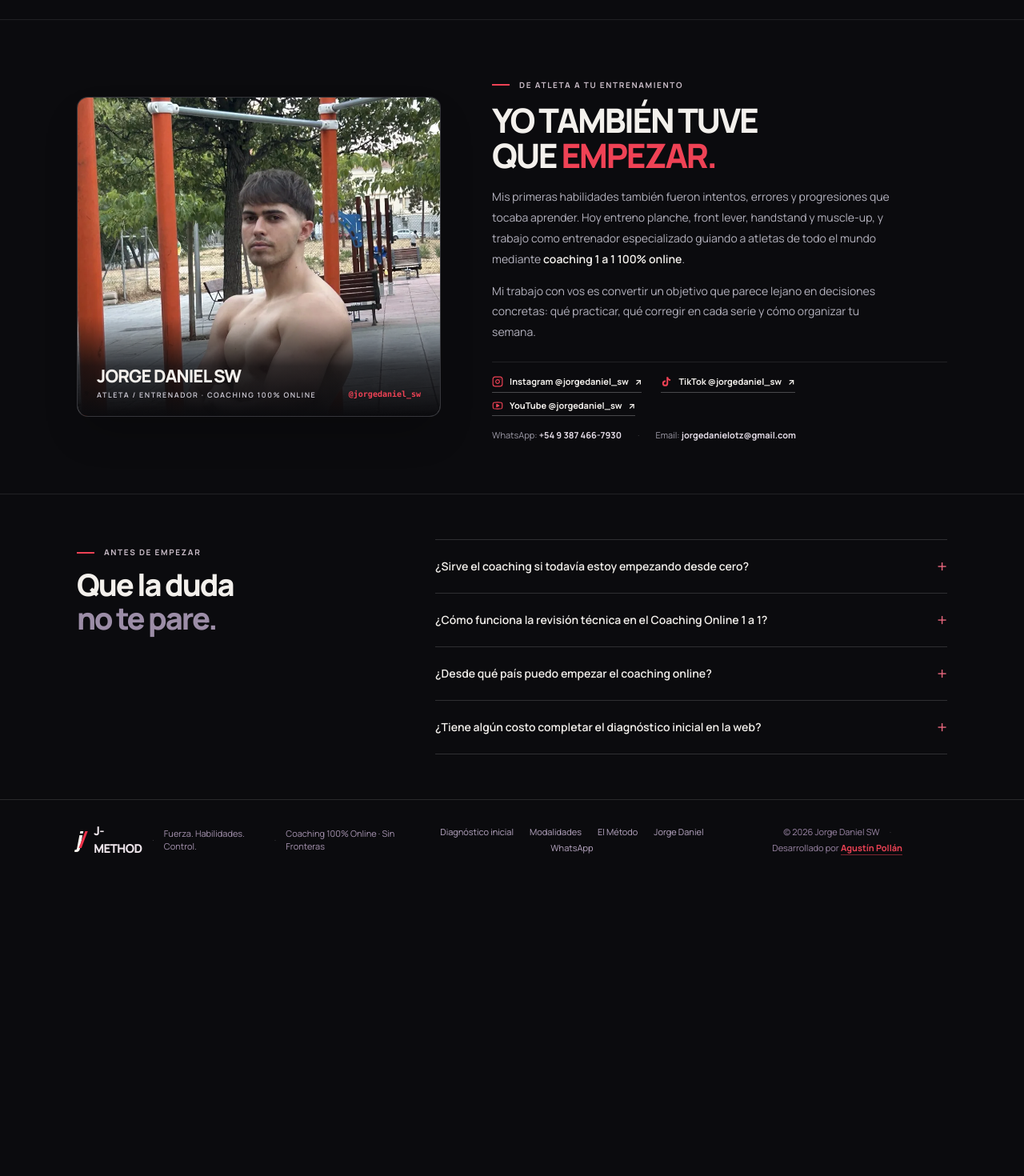
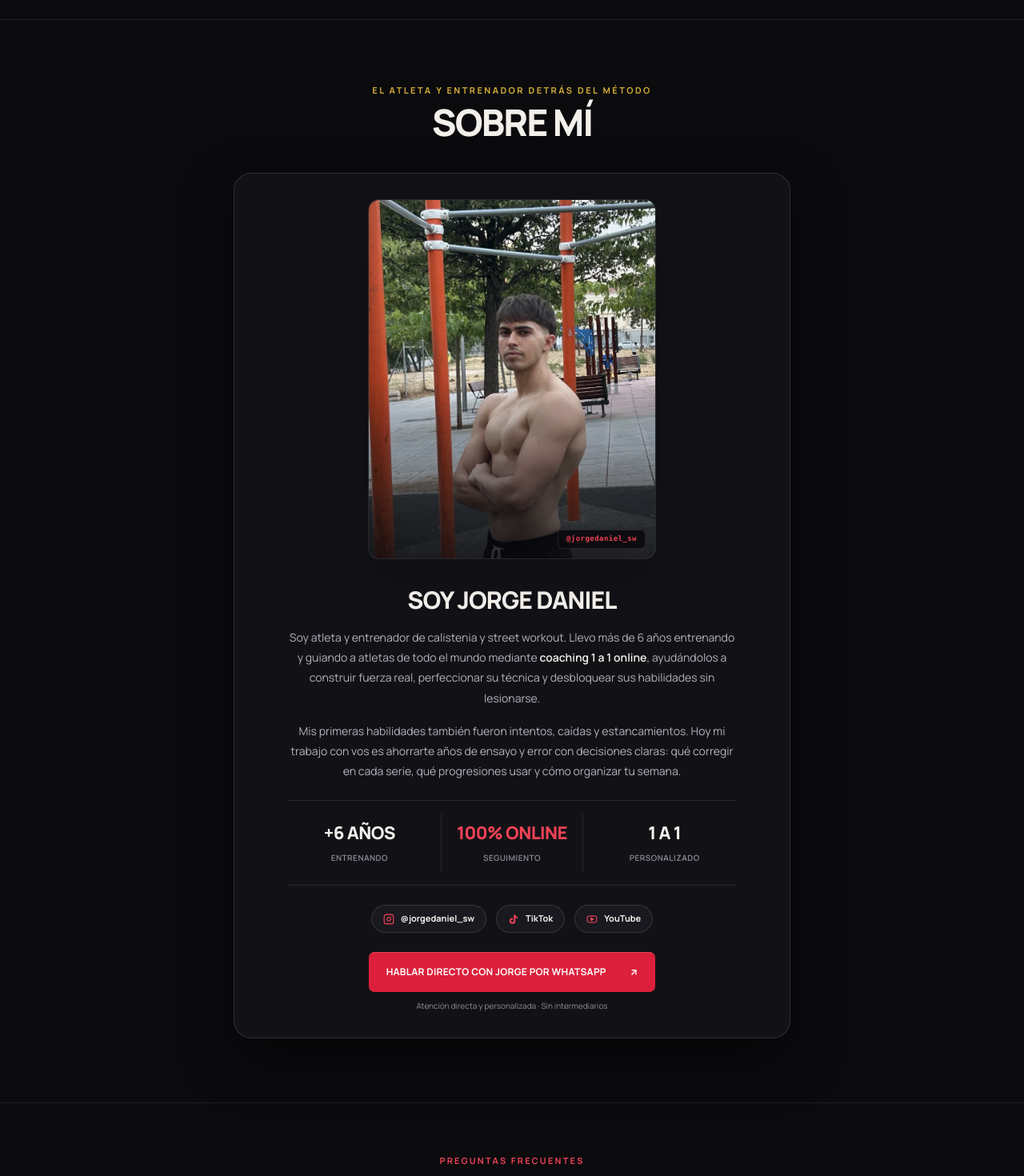
Before and after one commit to Agus1676/j-method, a React (Vite) app: page / in a window 1280 px wide. Shown: the part 2820-4290 px from the top of the page at 80% size. Before the commit the page ends 3921 px from the top, so only its background shows below. Built offline with nearby package versions, Linux system fonts and the light colour scheme; the HTML template or start-up script is replaced by a standard one.

Commit message:
feat: redesign Coach Bio section inspired by Calisrama high-impact card and optimize mobile typography

```diff
--- a/src/components/CoachBio.tsx
+++ b/src/components/CoachBio.tsx
@@ -5,148 +5,177 @@ import { InstagramIcon, TikTokIcon, YouTubeIcon } from './SocialIcons';
 export const CoachBio: React.FC = () => {
   return (
     <>
-      {/* Editorial Coach Section */}
+      {/* Editorial Coach Section - Inspired by Calisrama Aesthetic */}
       <section
         id="coach"
-        aria-labelledby="about-title"
-        className="border-t border-white/[0.09] py-12 lg:py-16 scroll-mt-20"
+        aria-labelledby="about-heading"
+        className="border-t border-white/[0.09] py-14 lg:py-20 scroll-mt-20 relative"
       >
-        <div className="max-w-[1184px] mx-auto px-5 sm:px-12 grid grid-cols-1 lg:grid-cols-[0.8fr_1fr] items-center gap-8 lg:gap-16">
-          {/* Left Portrait Frame */}
-          <div className="bg-[#15151b] border border-white/[0.14] rounded-[14px] h-[340px] sm:h-[400px] relative overflow-hidden shadow-2xl">
+        <div className="max-w-[760px] mx-auto px-5 sm:px-8">
+          {/* Section Header: Centered Subtitle & Title */}
+          <div className="text-center mb-8 sm:mb-10">
+            <span className="block text-[10px] sm:text-[11px] font-bold uppercase tracking-[0.22em] text-[#d4af37] mb-2">
+              EL ATLETA Y ENTRENADOR DETRÁS DEL MÉTODO
+            </span>
+            <h2
+              id="about-heading"
+              className="text-[34px] sm:text-[46px] font-extrabold tracking-[-0.04em] uppercase text-[#f3f0ec] leading-none"
+            >
+              SOBRE MÍ
+            </h2>
+          </div>
+
+          {/* Premium Centered Bio Card */}
+          <div className="bg-[#121216] border border-white/[0.12] rounded-[18px] sm:rounded-[22px] p-5 sm:p-8 shadow-[0_25px_60px_rgba(0,0,0,0.5)]">
+            {/* Athlete Photo Container */}
+            <div className="max-w-[360px] mx-auto mb-6 sm:mb-7">
+              <div className="relative rounded-[14px] overflow-hidden border border-white/[0.12] aspect-[4/5] bg-[#0b0b0e] shadow-2xl group">
                 <img
                   src="/images/hero.webp"
-              alt="Jorge Daniel SW en barra de calistenia"
+                  alt="Jorge Daniel SW - Atleta y Entrenador de Calistenia"
                   loading="lazy"
-              className="w-full h-full object-cover object-[50%_35%]"
+                  className="w-full h-full object-cover object-[50%_35%] filter contrast-[1.05] brightness-[0.95] group-hover:scale-105 transition-transform duration-500 ease-out"
                 />
-            <div className="absolute inset-x-0 bottom-0 bg-gradient-to-t from-[#0b0b0e] via-[#0b0b0e]/80 to-transparent pt-16 pb-5 px-6 flex items-end justify-between gap-4">
-              <div>
-                <span className="block text-[20px] sm:text-[22px] font-extrabold tracking-[-0.04em] text-[#f3f0ec] leading-none">
-                  JORGE DANIEL SW
-                </span>
-                <span className="block text-[8px] sm:text-[9px] font-semibold tracking-[0.17em] text-[#d0cdd8] mt-1.5 uppercase">
-                  ATLETA / ENTRENADOR · COACHING 100% ONLINE
-                </span>
-              </div>
-              <span className="text-[10px] font-mono text-[#ef4255] font-bold">
+                <div className="absolute inset-0 bg-gradient-to-t from-[#0b0b0e]/80 via-transparent to-transparent pointer-events-none" />
+                <span className="absolute bottom-3 right-3 text-[9px] font-mono font-bold tracking-wider text-[#ef4255] bg-[#0b0b0e]/90 border border-white/10 px-2.5 py-1 rounded-md">
                   @{COACH_DATA.instagram}
                 </span>
               </div>
             </div>
 
-          {/* Right Editorial Copy & Channels */}
-          <div>
-            <p className="jm-eyebrow mb-3.5">DE ATLETA A TU ENTRENAMIENTO</p>
-            <h2
-              id="about-title"
-              className="text-[30px] sm:text-[42px] font-extrabold tracking-[-0.055em] leading-[1.06] text-[#f3f0ec]"
-            >
-              YO TAMBIÉN TUVE
-              <br />
-              QUE <span className="text-[#ef4255]">EMPEZAR.</span>
-            </h2>
+            {/* Coach Headline & Bio Copy */}
+            <div className="text-center max-w-[560px] mx-auto">
+              <h3 className="text-[24px] sm:text-[30px] font-extrabold uppercase tracking-[-0.03em] text-[#f3f0ec] mb-3">
+                SOY JORGE DANIEL
+              </h3>
 
-            <p className="text-[13px] sm:text-[14px] text-[#b4b2be] max-w-[510px] mt-4 leading-[1.85]">
-              Mis primeras habilidades también fueron intentos, errores y progresiones que tocaba aprender. Hoy entreno planche, front lever, handstand y muscle-up, y trabajo como entrenador especializado guiando a atletas de todo el mundo mediante <strong className="text-[#f3f0ec] font-semibold">coaching 1 a 1 100% online</strong>.
-            </p>
-            <p className="text-[13px] sm:text-[14px] text-[#b4b2be] max-w-[510px] mt-3.5 leading-[1.85]">
-              Mi trabajo con vos es convertir un objetivo que parece lejano en decisiones concretas: qué practicar, qué corregir en cada serie y cómo organizar tu semana.
+              <p className="text-[13px] sm:text-[14px] text-[#b4b1be] leading-[1.8] mb-4">
+                Soy atleta y entrenador de calistenia y street workout. Llevo más de 6 años entrenando y guiando a atletas de todo el mundo mediante <strong className="text-[#f3f0ec] font-semibold">coaching 1 a 1 online</strong>, ayudándolos a construir fuerza real, perfeccionar su técnica y desbloquear sus habilidades sin lesionarse.
               </p>
 
-            {/* Editorial Social & Contact Strip */}
-            <div className="flex flex-wrap items-center gap-x-6 gap-y-2 mt-6 pt-4 border-t border-white/[0.09]">
+              <p className="text-[13px] sm:text-[14px] text-[#b4b1be] leading-[1.8] mb-6">
+                Mis primeras habilidades también fueron intentos, caídas y estancamientos. Hoy mi trabajo con vos es ahorrarte años de ensayo y error con decisiones claras: qué corregir en cada serie, qué progresiones usar y cómo organizar tu semana.
+              </p>
+
+              {/* 3 Metrics / Credentials Strip */}
+              <div className="grid grid-cols-3 gap-2 sm:gap-3 py-4 border-y border-white/[0.09] mb-6 text-center">
+                <div className="p-2">
+                  <strong className="block text-[18px] sm:text-[22px] font-extrabold text-[#f3f0ec] tracking-tight">
+                    +6 AÑOS
+                  </strong>
+                  <span className="text-[9px] sm:text-[10px] text-[#8e8c9b] uppercase font-semibold tracking-wider">
+                    Entrenando
+                  </span>
+                </div>
+                <div className="p-2 border-x border-white/[0.09]">
+                  <strong className="block text-[18px] sm:text-[22px] font-extrabold text-[#ef4255] tracking-tight">
+                    100% ONLINE
+                  </strong>
+                  <span className="text-[9px] sm:text-[10px] text-[#8e8c9b] uppercase font-semibold tracking-wider">
+                    Seguimiento
+                  </span>
+                </div>
+                <div className="p-2">
+                  <strong className="block text-[18px] sm:text-[22px] font-extrabold text-[#f3f0ec] tracking-tight">
+                    1 A 1
+                  </strong>
+                  <span className="text-[9px] sm:text-[10px] text-[#8e8c9b] uppercase font-semibold tracking-wider">
+                    Personalizado
+                  </span>
+                </div>
+              </div>
+
+              {/* Social Channels Pills */}
+              <div className="flex flex-wrap items-center justify-center gap-2 sm:gap-3 mb-6">
                 <a
                   href={COACH_DATA.instagramUrl}
                   target="_blank"
                   rel="noopener noreferrer"
-                className="inline-flex items-center gap-2 text-[11px] font-bold text-[#f4f1ed] hover:text-[#ff8a97] border-b border-white/25 hover:border-[#ef4255] pb-1 transition-colors"
+                  className="inline-flex items-center gap-2 bg-[#191920] hover:bg-[#23232c] border border-white/[0.12] hover:border-[#ef4255] text-[#f4f1ed] px-3.5 py-2 rounded-full text-[11px] font-bold transition-all"
+                  aria-label="Instagram de Jorge Daniel"
                 >
                   <InstagramIcon className="w-3.5 h-3.5 text-[#ef4255]" />
-                <span>Instagram @{COACH_DATA.instagram}</span>
-                <span aria-hidden="true">↗</span>
+                  <span>@{COACH_DATA.instagram}</span>
                 </a>
 
                 <a
                   href={COACH_DATA.tiktokUrl}
                   target="_blank"
                   rel="noopener noreferrer"
-                className="inline-flex items-center gap-2 text-[11px] font-bold text-[#f4f1ed] hover:text-[#ff8a97] border-b border-white/25 hover:border-[#ef4255] pb-1 transition-colors"
+                  className="inline-flex items-center gap-2 bg-[#191920] hover:bg-[#23232c] border border-white/[0.12] hover:border-[#ef4255] text-[#f4f1ed] px-3.5 py-2 rounded-full text-[11px] font-bold transition-all"
+                  aria-label="TikTok de Jorge Daniel"
                 >
                   <TikTokIcon className="w-3.5 h-3.5 text-[#ef4255]" />
-                <span>TikTok @{COACH_DATA.tiktok}</span>
-                <span aria-hidden="true">↗</span>
+                  <span>TikTok</span>
                 </a>
 
                 <a
                   href={COACH_DATA.youtubeUrl}
                   target="_blank"
                   rel="noopener noreferrer"
-                className="inline-flex items-center gap-2 text-[11px] font-bold text-[#f4f1ed] hover:text-[#ff8a97] border-b border-white/25 hover:border-[#ef4255] pb-1 transition-colors"
+                  className="inline-flex items-center gap-2 bg-[#191920] hover:bg-[#23232c] border border-white/[0.12] hover:border-[#ef4255] text-[#f4f1ed] px-3.5 py-2 rounded-full text-[11px] font-bold transition-all"
+                  aria-label="YouTube de Jorge Daniel"
                 >
                   <YouTubeIcon className="w-3.5 h-3.5 text-[#ef4255]" />
-                <span>YouTube @{COACH_DATA.youtube}</span>
-                <span aria-hidden="true">↗</span>
+                  <span>YouTube</span>
                 </a>
               </div>
 
-            {/* Direct Contact Micro Row */}
-            <div className="flex flex-wrap items-center gap-x-5 gap-y-1.5 mt-4 text-[11px] text-[#9e9ba8]">
+              {/* Action Button */}
+              <div>
                 <a
-                href={getWhatsAppLink('Hola Jorge! Vi tu perfil en la web J-METHOD y quiero consultarte por los entrenamientos.')}
+                  href={getWhatsAppLink('Hola Jorge! Leí tu perfil en la web y quiero consultarte por el coaching 1 a 1.')}
                   target="_blank"
                   rel="noopener noreferrer"
-                className="hover:text-white transition-colors"
+                  className="jm-btn-primary w-full sm:w-auto inline-flex items-center justify-center px-8 py-3.5 text-[12px] font-bold uppercase tracking-wider shadow-lg"
                 >
-                WhatsApp: <strong className="text-[#e4dce7]">{COACH_DATA.phoneDisplay}</strong>
+                  <span>HABLAR DIRECTO CON JORGE POR WHATSAPP</span>
+                  <span aria-hidden="true" className="ml-2">↗</span>
                 </a>
-              <span className="text-white/20">·</span>
-              <a
-                href={`mailto:${COACH_DATA.email}`}
-                className="hover:text-white transition-colors"
-              >
-                Email: <strong className="text-[#e4dce7]">{COACH_DATA.email}</strong>
-              </a>
+                <small className="block text-center text-[10px] text-[#8e8c9b] mt-2.5">
+                  Atención directa y personalizada · Sin intermediarios
+                </small>
+              </div>
             </div>
           </div>
         </div>
       </section>
 
-      {/* Editorial 2-Column FAQ Section */}
+      {/* Editorial FAQ Section */}
       <section
         id="faq"
         aria-labelledby="map-faq-title"
-        className="border-t border-white/[0.09] py-12 lg:py-14 scroll-mt-20"
+        className="border-t border-white/[0.09] py-14 lg:py-16 scroll-mt-20"
       >
-        <div className="max-w-[1184px] mx-auto px-5 sm:px-12 grid grid-cols-1 lg:grid-cols-[0.6fr_1fr] gap-8 lg:gap-16 items-start">
-          <div>
-            <p className="jm-eyebrow mb-3">ANTES DE EMPEZAR</p>
+        <div className="max-w-[820px] mx-auto px-5 sm:px-8">
+          <div className="text-center mb-8">
+            <span className="block text-[10px] sm:text-[11px] font-bold uppercase tracking-[0.2em] text-[#ef4255] mb-2">
+              PREGUNTAS FRECUENTES
+            </span>
             <h2
               id="map-faq-title"
-              className="text-[28px] sm:text-[38px] font-extrabold tracking-[-0.055em] leading-[1.1] text-[#f3f0ec]"
+              className="text-[28px] sm:text-[38px] font-extrabold tracking-[-0.04em] text-[#f3f0ec] leading-tight"
             >
-              Que la duda
-              <br />
-              <span className="text-[#9c8da7]">no te pare.</span>
+              Que la duda no te frene.
             </h2>
           </div>
 
-          <div>
+          <div className="space-y-3">
             {FAQ_DATA.map((item, idx) => (
               <details
                 key={idx}
-                className="group border-t border-white/[0.15] last:border-b py-3.5"
+                className="group bg-[#121216] border border-white/[0.1] rounded-[12px] p-4 sm:p-5 transition-colors hover:border-white/[0.2]"
               >
-                <summary className="cursor-pointer flex items-center justify-between gap-5 min-h-[38px] text-[13px] sm:text-[14px] font-semibold text-[#f3f0ec] list-none select-none">
+                <summary className="cursor-pointer flex items-center justify-between gap-4 text-[13px] sm:text-[14px] font-semibold text-[#f3f0ec] list-none select-none">
                   <span>{item.question}</span>
                   <span
                     aria-hidden="true"
-                    className="text-[#eb687f] text-[22px] font-normal leading-none transition-transform duration-200 group-open:rotate-45 flex-shrink-0"
+                    className="text-[#ef4255] text-[20px] font-bold leading-none transition-transform duration-200 group-open:rotate-45 flex-shrink-0"
                   >
                     +
                   </span>
                 </summary>
-                <p className="text-[12px] sm:text-[13px] text-[#b6a1c2] max-w-[600px] mt-2.5 pb-1 leading-[1.85]">
+                <p className="text-[12px] sm:text-[13px] text-[#b4b1be] mt-3 leading-[1.8] pt-2 border-t border-white/[0.06]">
                   {item.answer}
                 </p>
               </details>
--- a/src/components/Hero.tsx
+++ b/src/components/Hero.tsx
@@ -113,7 +113,7 @@ export const Hero: React.FC = () => {
                 <i className="w-1.5 h-1.5 rounded-full bg-[#ef4255] inline-block" aria-hidden="true" />
                 PRÁCTICA REAL. CRITERIO REAL.
               </span>
-              <strong className="text-[18px] sm:text-[22px] font-extrabold tracking-[-0.045em] leading-[1.08] text-[#f3f0ec]">
+              <strong className="text-[16px] sm:text-[22px] font-extrabold tracking-[-0.045em] leading-[1.08] text-[#f3f0ec]">
                 CONTROL
                 <br />
                 QUE SE ENTRENA.
@@ -153,7 +153,7 @@ export const Hero: React.FC = () => {
                   j<span>/</span>
                 </span>
               </div>
-              <strong className="text-[14px] sm:text-[16px] font-extrabold tracking-[-0.04em] leading-[1.22] text-[#20171f]">
+              <strong className="text-[13px] sm:text-[16px] font-extrabold tracking-[-0.04em] leading-[1.22] text-[#20171f]">
                 Ubicá tu nivel.
                 <br />
                 Armá tu plan.
```
Also changed, not shown: src/components/Programs.tsx (+23 -23 lines). Lines whose indentation alone changed are shown as unchanged.
